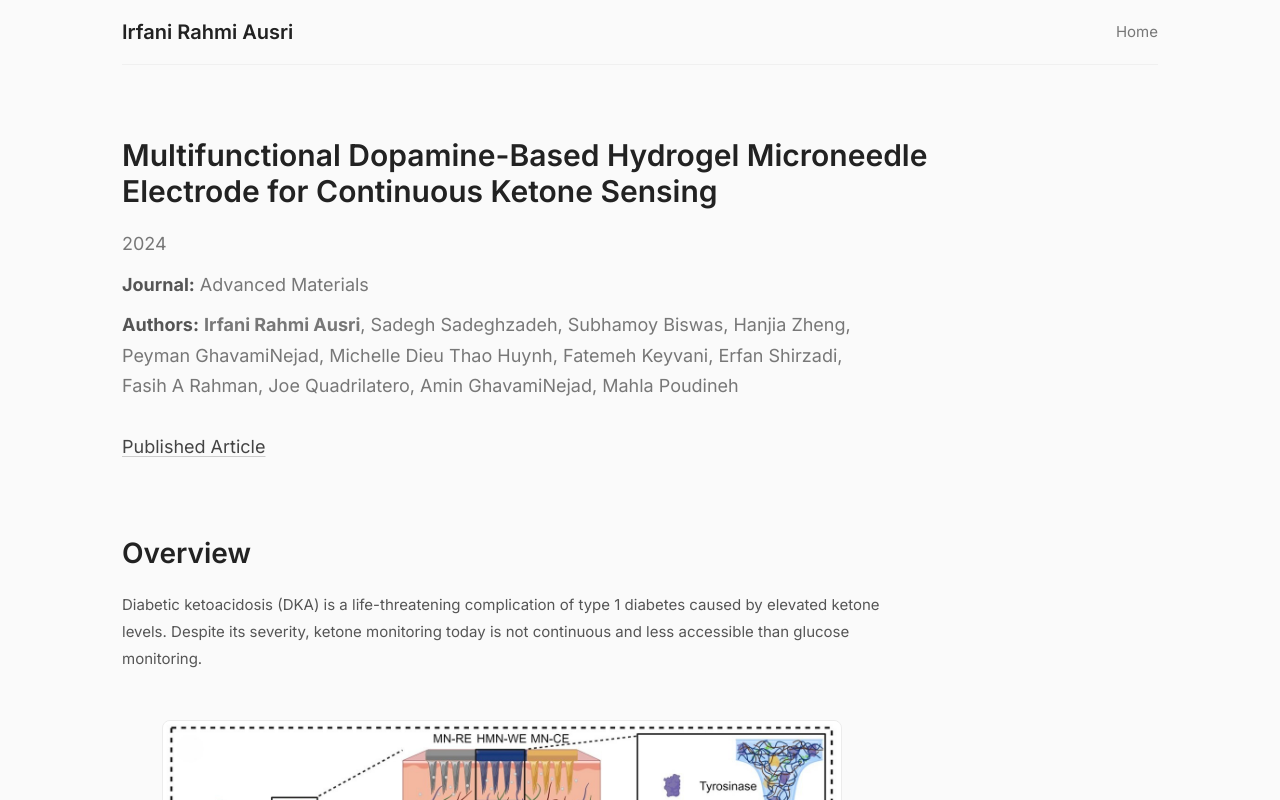
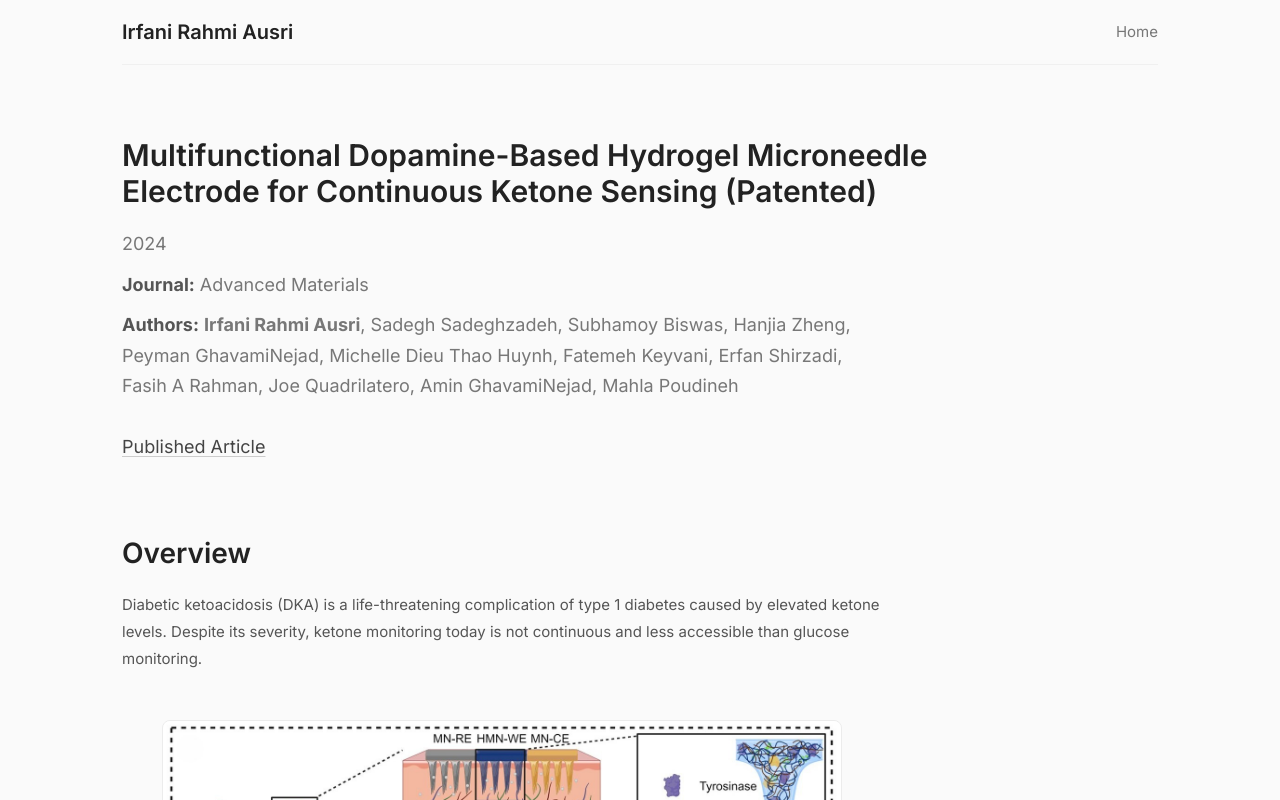
Before and after one commit to irfaniausri/irfaniausri.github.io, a React (Vite) app: page /#/ketone_sensor in a window 1280 px wide. Shown: the top 800 px of the page. Built offline with nearby package versions, Linux system fonts and the light colour scheme.

Commit message:
Ketone page patent status updated

```diff
--- a/src/data/work_pages.js
+++ b/src/data/work_pages.js
@@ -16,7 +16,7 @@ export const workPages = {
 
   "ketone_sensor":{
     title:
-      "Multifunctional Dopamine-Based Hydrogel Microneedle Electrode for Continuous Ketone Sensing",
+      "Multifunctional Dopamine-Based Hydrogel Microneedle Electrode for Continuous Ketone Sensing (Patented)",
     year: 2024,
     journal: "Advanced Materials",
     authors:
```
